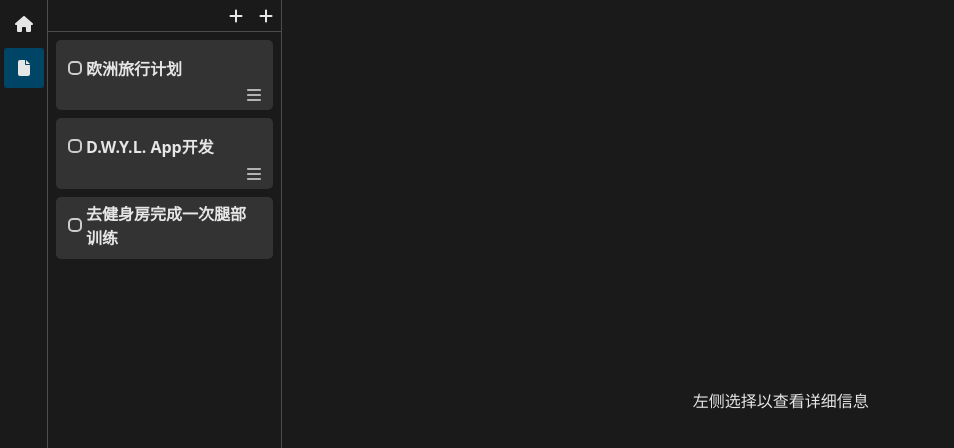
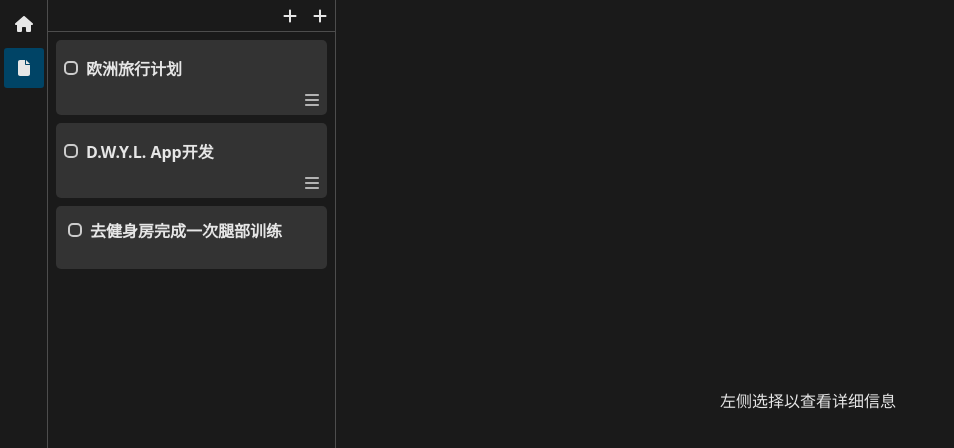
Before and after one commit to likectrl2/To-Do-List, a React (Vite) app: page / in a window 1280 px wide. Both pictures are taken after a click on the element 24 px from the left and 68 px from the top of the page. Shown: the top 448 px of the page, without its empty margins (0-954 px from the left). Built offline with nearby package versions, Linux system fonts and the light colour scheme.

Commit message:
feat(DisplayBar): aviod bar to expend

```diff
--- a/src/App.module.css
+++ b/src/App.module.css
@@ -8,7 +8,7 @@
 }
 
 .sidebar {
-    --sidebar-width: var(--line-height);
+    --sidebar-width: var(--line-height-base);
 
     width: var(--sidebar-width);
     height: 100%;
--- a/src/components/page/app-entries-manager/AppEntriesManager.module.css
+++ b/src/components/page/app-entries-manager/AppEntriesManager.module.css
@@ -4,7 +4,8 @@
 
 .displayBar {
     height: 100%;
-    width: calc(var(--line-height) * 6);
+    width: calc(var(--line-height-base) * 6);
+    flex-shrink: 0;
 }
 
 .information {
--- a/src/components/page/app-entries-manager/Information.module.css
+++ b/src/components/page/app-entries-manager/Information.module.css
@@ -19,7 +19,7 @@
 }
 
 .mainInfo {
-    height: var(--line-height);
+    height: var(--line-height-base);
     width: auto;
 
     display: flex;
--- a/src/components/page/app-entries-manager/display-bar/CardDisplay.module.css
+++ b/src/components/page/app-entries-manager/display-bar/CardDisplay.module.css
@@ -12,7 +12,7 @@
 }
 
 .taskCard {
-    height: calc(var(--line-height) * 1.3);
+    height: calc(var(--line-height-base) * 1.3);
     width: 100%;
 }
 
--- a/src/components/page/app-entries-manager/display-bar/DisplayBar.module.css
+++ b/src/components/page/app-entries-manager/display-bar/DisplayBar.module.css
@@ -6,7 +6,7 @@
 }
 
 .toolbar {
-    height: calc(var(--line-height) * 2 / 3);
+    height: calc(var(--line-height-base) * 2 / 3);
     width: 100%;
 
     flex-shrink: 0;
--- a/src/components/page/app-entries-manager/display-bar/ProjectCard.module.css
+++ b/src/components/page/app-entries-manager/display-bar/ProjectCard.module.css
@@ -13,12 +13,12 @@
 }
 
 .level1 {
-    height: var(--line-height);
+    height: var(--line-height-base);
     width: 100%;
 
-    padding: 0 var(--spacing-sm);
+    padding: 0 var(--spacing-xs);
     background-color: inherit;
-    gap: var(--spacing-xs);
+    gap: var(--spacing-sm);
     display: flex;
     align-items: center;
 }
@@ -32,6 +32,7 @@
     font-family: var(--font-family-sans);
     font-weight: var(--font-weight-bold);
     background-color: inherit;
+    margin: 0;
     color: var(--font-color-base);
     border: none;
     outline: none;
@@ -40,21 +41,23 @@
     text-overflow: ellipsis;
     display: flex;
     align-items: center;
+    white-space: nowrap;
+    min-width: 0;
+    overflow: hidden;
+    text-overflow: ellipsis;
 }
 .completed {
     opacity: var(--opacity);
 }
-
 .completed .title {
     text-decoration: line-through;
     color: var(--font-color-light);
 }
 
 .level2 {
-    height: calc(var(--line-height) * 0.3);
+    height: var(--line-height-sm);
     width: 100%;
-
-    padding: 0 var(--spacing-sm) var(--spacing-sm) 0;
+    padding: 0 var(--spacing-xs) var(--spacing-xs) var(--spacing-xs);
     background-color: inherit;
     display: flex;
     flex-direction: row-reverse;
@@ -83,6 +86,6 @@
 }
 
 .taskCard {
-    height: calc(var(--line-height) * 1.3);
+    height: calc(var(--line-height-base) * 1.3);
     width: 100%;
 }
--- a/src/components/page/app-entries-manager/display-bar/TaskCard.module.css
+++ b/src/components/page/app-entries-manager/display-bar/TaskCard.module.css
@@ -16,12 +16,12 @@
 }
 
 .level1 {
-    height: var(--line-height);
+    height: var(--line-height-base);
     width: 100%;
 
     padding: 0 var(--spacing-sm);
     background-color: inherit;
-    gap: var(--spacing-xs);
+    gap: var(--spacing-sm);
     display: flex;
     align-items: center;
 }
@@ -34,17 +34,20 @@
     height: 100%;
     flex: 1;
 
-    text-overflow: ellipsis;
-    overflow: hidden;
     font-family: var(--font-family-sans);
     font-weight: var(--font-weight-bold);
     background-color: inherit;
+    margin: 0;
     color: var(--font-color-base);
     border: none;
     outline: none;
     font-size: var(--font-size-base);
     display: flex;
     align-items: center;
+    white-space: nowrap;
+    min-width: 0;
+    overflow: hidden;
+    text-overflow: ellipsis;
 }
 .completed {
     opacity: var(--opacity);
@@ -56,10 +59,10 @@
 }
 
 .level2 {
-    height: calc(var(--line-height) * 0.3);
+    height: var(--line-height-sm);
     width: 100%;
 
-    padding: 0 var(--spacing-sm) var(--spacing-sm) 0;
+    padding: 0 var(--spacing-xs) var(--spacing-xs) var(--spacing-xs);
     background-color: inherit;
     display: flex;
     flex-direction: row-reverse;
--- a/src/components/page/app-entries-manager/display-bar/TaskCard.tsx
+++ b/src/components/page/app-entries-manager/display-bar/TaskCard.tsx
@@ -33,7 +33,6 @@ export default function TaskCard({className, displayData, focusToolSet, isInProj
                     <p className={styles.title}>
                         {displayData.title}
                     </p>
-
                 </div>
                 <div className={styles.level2}></div>
             </div>
--- a/src/index.css
+++ b/src/index.css
@@ -18,7 +18,8 @@
   --spacing-sm: 8px;
   --spacing-md: 16px;
 
-  --line-height: 3rem;
+  --line-height-sm: 1.2rem;
+  --line-height-base: 3rem;
 
   --font-family-sans: system-ui, -apple-system, BlinkMacSystemFont, 'Segoe UI', Roboto, 'Helvetica Neue', Arial, sans-serif;
 
```
